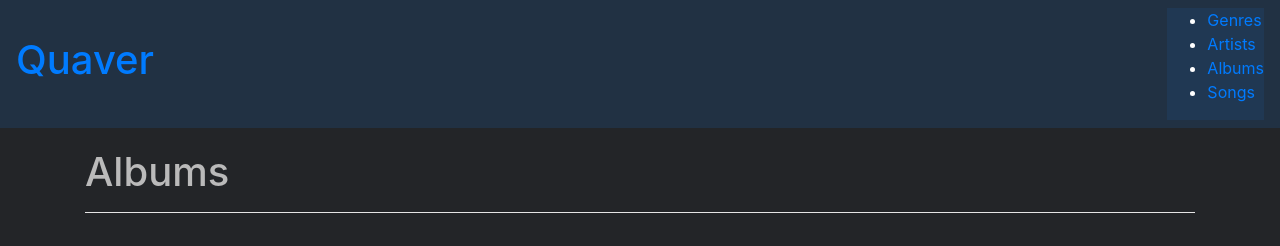
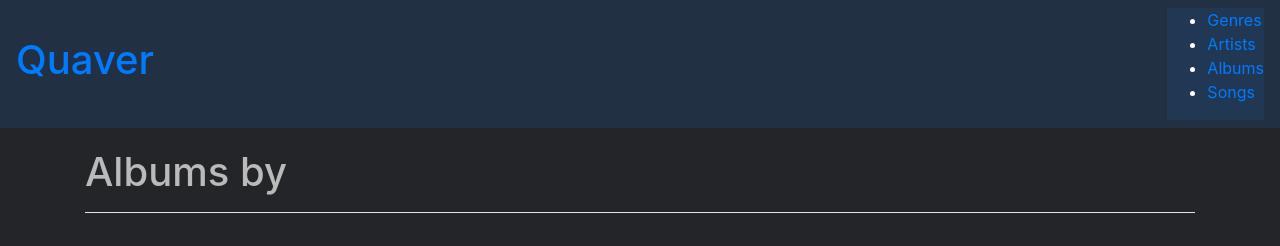
Before and after one commit to Bertley/quaver, an Angular app: page /albums in a window 1280 px wide. Shown: the top 246 px of the page. Built offline with nearby package versions, Linux system fonts and the light colour scheme.

Commit message:
Added selection in component titles

```diff
--- a/src/app/albums/albums.component.html
+++ b/src/app/albums/albums.component.html
@@ -1,5 +1,5 @@
 <div class="sectionBlock">
-  <h1>{{title}}</h1>
+  <h1>{{title}} by {{artistSelected}}</h1>
   <hr/>
   <!--Display Album Details-->
   <ng-container *ngFor="let a of albums">
@@ -8,8 +8,3 @@
     </ng-container>
   </ng-container>
 </div>
-
-<!--Display Selected Album Songs-->
-<!--<ng-container *ngIf="albumSelected != ''">-->
-  <!--<app-songs [album]="albumSelected"></app-songs>-->
-<!--</ng-container>-->
--- a/src/app/artists/artists.component.html
+++ b/src/app/artists/artists.component.html
@@ -1,5 +1,5 @@
 <div class="sectionBlock">
-  <h1>{{title}}</h1>
+  <h1>{{title}} of {{genreSelected}}</h1>
   <hr/>
   <!--Display Artist Details-->
   <ng-container *ngFor="let a of artists">
@@ -8,8 +8,3 @@
     </ng-container>
   </ng-container>
 </div>
-
-<!--Display Selected Artists Albums-->
-<!--<ng-container *ngIf="artistSelected != ''">-->
-  <!--<app-albums [artist]="artistSelected"></app-albums>-->
-<!--</ng-container>-->
--- a/src/app/genres/genres.component.html
+++ b/src/app/genres/genres.component.html
@@ -10,8 +10,3 @@
     </div>
   </div>
 </div>
-
-<!--Display Selected Genre Artists-->
-<!--<ng-container *ngIf="genreSelected != ''">-->
-  <!--<app-artists [genre]="genreSelected"></app-artists>-->
-<!--</ng-container>-->
--- a/src/app/songs/songs.component.html
+++ b/src/app/songs/songs.component.html
@@ -1,5 +1,5 @@
 <div class="sectionBlock">
-  <h1>{{title}}</h1>
+  <h1>{{title}} in {{albumSelected}}</h1>
   <hr/>
   <!--Display Song Details-->
   <ng-container *ngFor="let s of songs">
```
